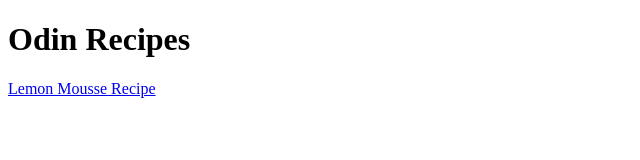
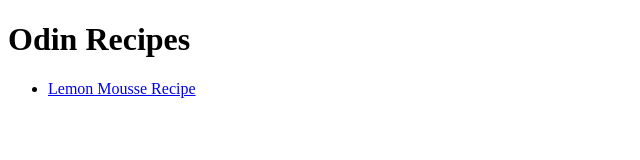
Before and after one commit to ShizuheK/odin-recipes, a plain HTML site: page index.html in a window 1280 px wide. Shown: the whole page, without its empty margins (0-640 px from the left). Drawn offline with Linux system fonts and the light colour scheme.

Commit message:
Add unordered list to recipes listing

```diff
--- a/index.html
+++ b/index.html
@@ -8,6 +8,8 @@
 </head>
 <body>
     <h1>Odin Recipes</h1>
-    <a href="./recipes/lemon-mousse.html">Lemon Mousse Recipe</a>
+    <ul>
+        <li><a href="./recipes/lemon-mousse.html">Lemon Mousse Recipe</a></li>
+    </ul>
 </body>
 </html>
```
